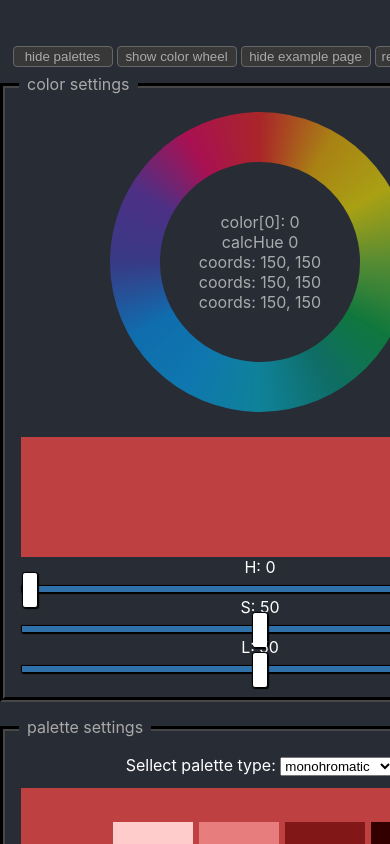
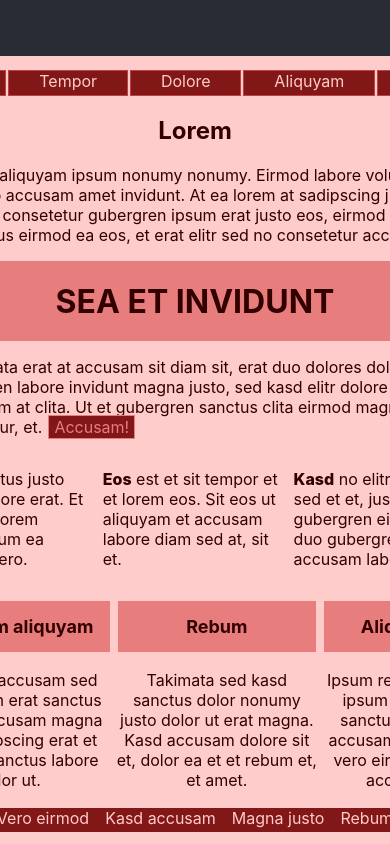
Before and after one commit to MarcinOstrowskiCoding/color_palette, a React (Create React App) app: page / in a window 390 px wide. Built offline with nearby package versions, Linux system fonts and the light colour scheme.

Commit message:
added: basic media queries

```diff
--- a/src/App.css
+++ b/src/App.css
@@ -13,7 +13,7 @@
   display: flex;
   flex-direction: row;
   align-items: center;
-  justify-content: space-evenly;
+  justify-content: center;
   color: white;
   height: 100vh;
   overflow: hidden;
@@ -23,10 +23,28 @@
   user-select: none;
   display: flex;
   flex-direction: column;
-  justify-content: start;
-  width: 520px;
+  align-items: center;
+  width: 1080px;
   height: 90vh;
+  flex-wrap: wrap;
+  overflow: hidden;
+}
+
+@media (max-width: 1720px) {
+  .main-app-container{
+    width: 540px;
+    flex-wrap: nowrap;
   }
+
+}
+
+
+.settings,
+.color-selector-collapse,
+.palettes-collapse,
+.conversions-collapse {
+  width: 500px;
+}
 
 .color-wheel {
   width: 300px;
@@ -34,19 +52,19 @@
   position: relative;
   border-radius: 50%;
   background: conic-gradient(
-    #f22,
-    #fb0,
-    #fe0,
-    #7c3,
-    #0a4,
-    #098,
-    #0bd,
-    #0af,
-    #09f,
-    #44b,
-    #63b,
-    #f06,
-    #f22
+    hsl(0, 70%, 50%),
+    hsl(30, 70%, 50%),
+    hsl(60, 70%, 50%),
+    hsl(90, 70%, 50%),
+    hsl(120, 70%, 50%),
+    hsl(150, 70%, 50%),
+    hsl(180, 70%, 50%),
+    hsl(210, 70%, 50%),
+    hsl(240, 70%, 50%),
+    hsl(270, 70%, 50%),
+    hsl(300, 70%, 50%),
+    hsl(330, 70%, 50%),
+    hsl(360, 70%, 50%)
   );
   margin: 0 auto;
   margin-bottom: 25px;
--- a/src/Example.css
+++ b/src/Example.css
@@ -1,3 +1,7 @@
+.ex-body-container {
+    height: 90vh;
+}
+
 .ex-body {
     --main: hsl(0 50% 50%);
     --light: hsl(0 100% 90%);
@@ -14,8 +18,8 @@
     --alt-mid-light: hsl(0 70% 70%);
     --alt-mid-dark: hsl(0 70% 30%);
     --alt-dark: hsl(0 100% 10%);
-    width: 640px;
-    margin: 24px;
+    width: 580px;
+    margin: 14px;
     padding: 12px;
     background-color: var(--light);
     color: var(--dark);
--- a/src/Example.js
+++ b/src/Example.js
@@ -56,6 +56,7 @@
         }
     }
     return (
+        <div className='ex-body-container'>
             <div className="ex-body" id='ex-body'>
                 <Nav></Nav>
                 <Article></Article>
@@ -65,6 +66,8 @@
                 <Columns></Columns>
                 <Footer></Footer>
             </div>
+        </div>
+
     )
 };
 
```
Lines whose indentation alone changed are shown as unchanged.
